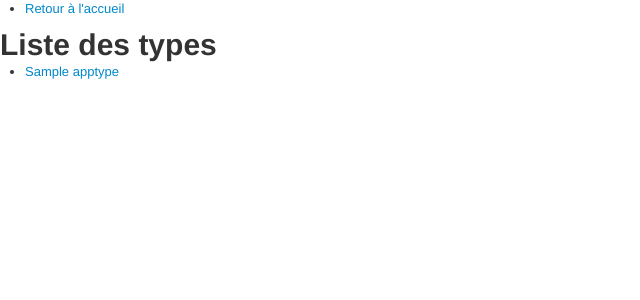
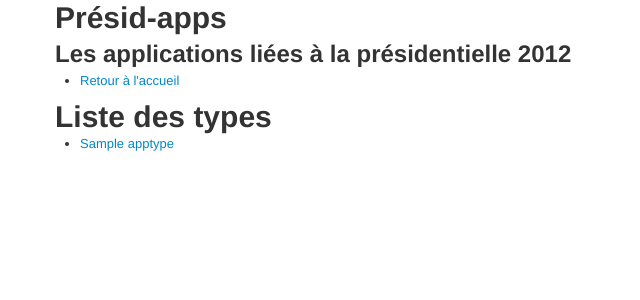
Before and after one commit to twidi/fpe2aa, a Django app: page /type/ in a window 1280 px wide. Shown: the top 300 px of the page, without its empty margins (0-640 px from the left). Run offline with Django 3.2, Linux system fonts and the light colour scheme; tables that the repository leaves empty hold one stand-in row (values such as "Sample post"); some libraries are stand-ins or nearby versions.

Commit message:
Add base markup for bootstrap in base.html

```diff
--- a/source/project/templates/base.html
+++ b/source/project/templates/base.html
@@ -33,8 +33,10 @@
   <!-- Prompt IE 6 users to install Chrome Frame. Remove this if you support IE 6.
        chromium.org/developers/how-tos/chrome-frame-getting-started -->
   <!--[if lt IE 7]><p class=chromeframe>Your browser is <em>ancient!</em> <a href="http://browsehappy.com/">Upgrade to a different browser</a> or <a href="http://www.google.com/chromeframe/?redirect=true">install Google Chrome Frame</a> to experience this site.</p><![endif]-->
+  <div class="container">
   <header>
-
+    <h1>Présid-apps</h1>
+    <h2>Les applications liées à la présidentielle 2012</h2>
   </header>
   <div role="main">
       {% block main %}{% endblock %}
@@ -42,7 +44,7 @@
   <footer>
 
   </footer>
-
+  </div>
 
   <!-- JavaScript at the bottom for fast page loading -->
 
```
